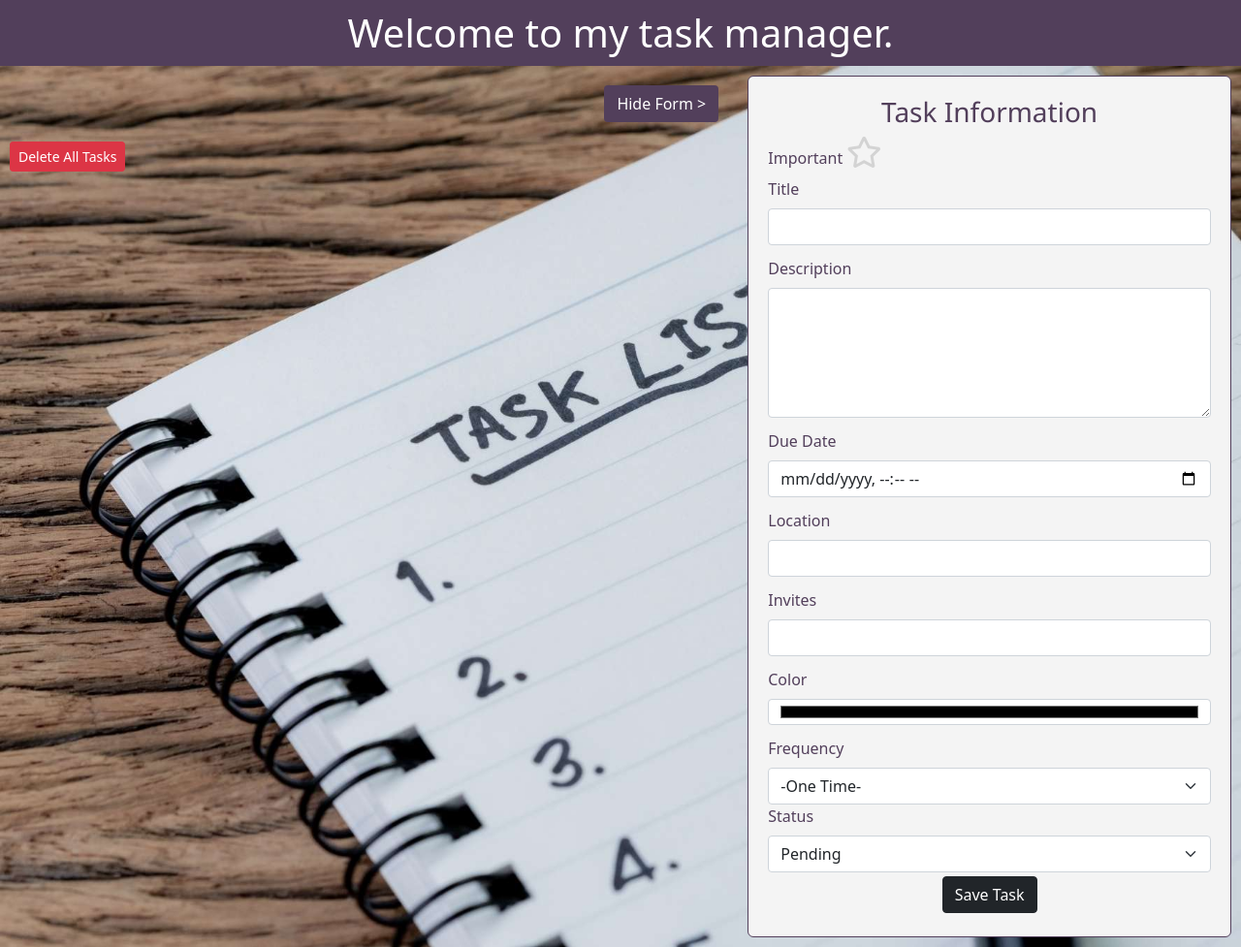
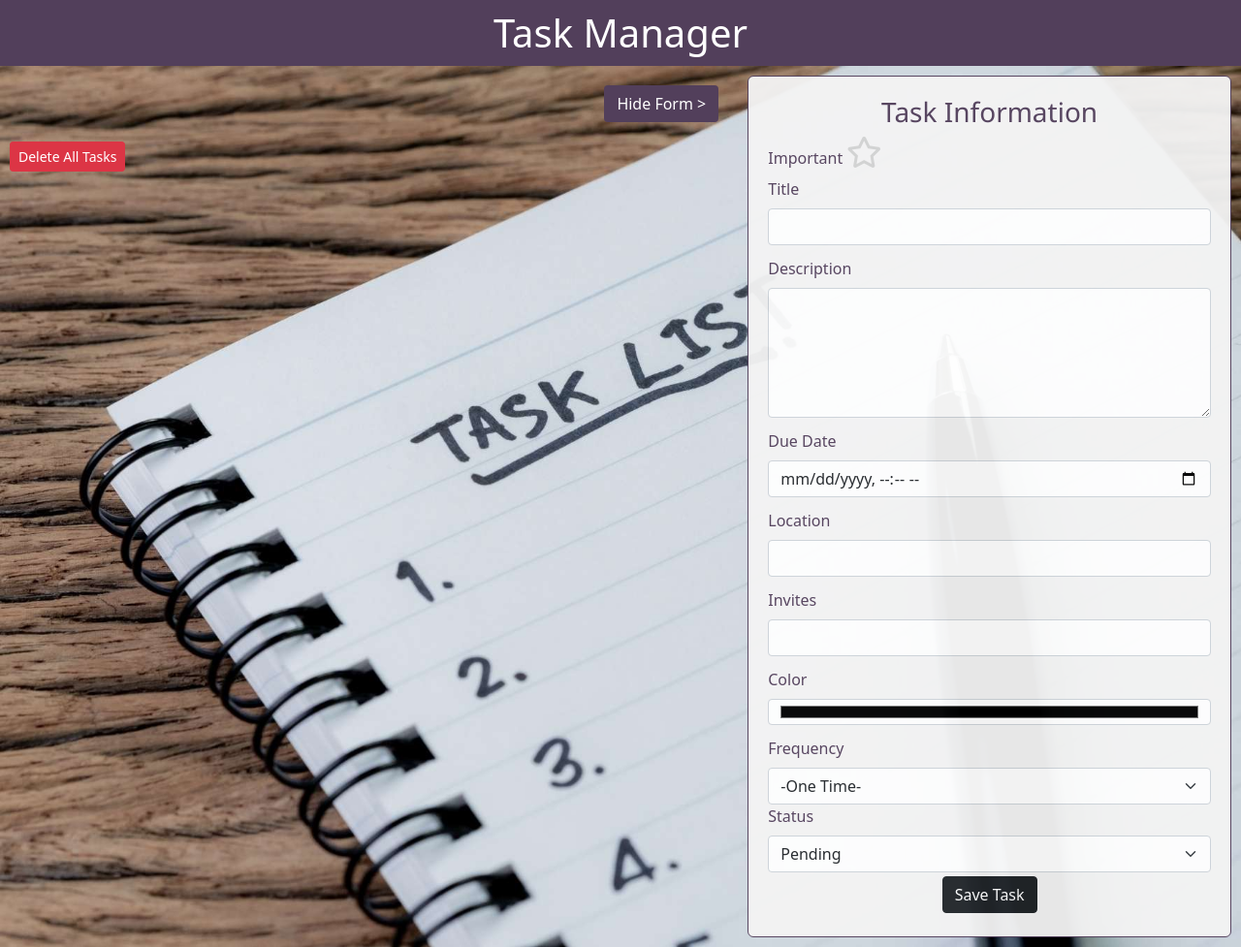
Before and after one commit to Seth21887/106-Intro-Class, a plain HTML site: page Task Manager/index.html in a window 1280 px wide. Shown: the whole page at 97% size. Drawn offline with nearby package versions, Linux system fonts and the light colour scheme; no server answers.

Commit message:
comp report

```diff
--- a/Task Manager/index.html
+++ b/Task Manager/index.html
@@ -11,7 +11,7 @@
     <title>My Task Manager</title>
 </head>
 <body>
-    <h1>Welcome to my task manager.</h1>
+    <h1 class="page-title">Task Manager</h1>
 
     <main class="main"> <!--divs are display block which means the entire horizontal area of screen that its on-->
         <section id="list">
--- a/Task Manager/styles/app.css
+++ b/Task Manager/styles/app.css
@@ -1,9 +1,14 @@
-h1{
+.page-title{
     color: white;
     text-align: center;
     margin: 0;
     padding: 10px 0;
     background-color: rgb(82,63,91);
+    /* position:fixed;
+    top:0;
+    left:0;
+    width:100%;
+    margin-bottom: 100px; */
 }
 .main{
     display:flex;
@@ -41,6 +46,7 @@ h1{
     border: 1px solid rgb(82,63,91);
     border-radius: 6px;
     margin: 10px;
+    opacity: 0.95;
 }
 .control{
     color: rgb(82,63,91);
```
